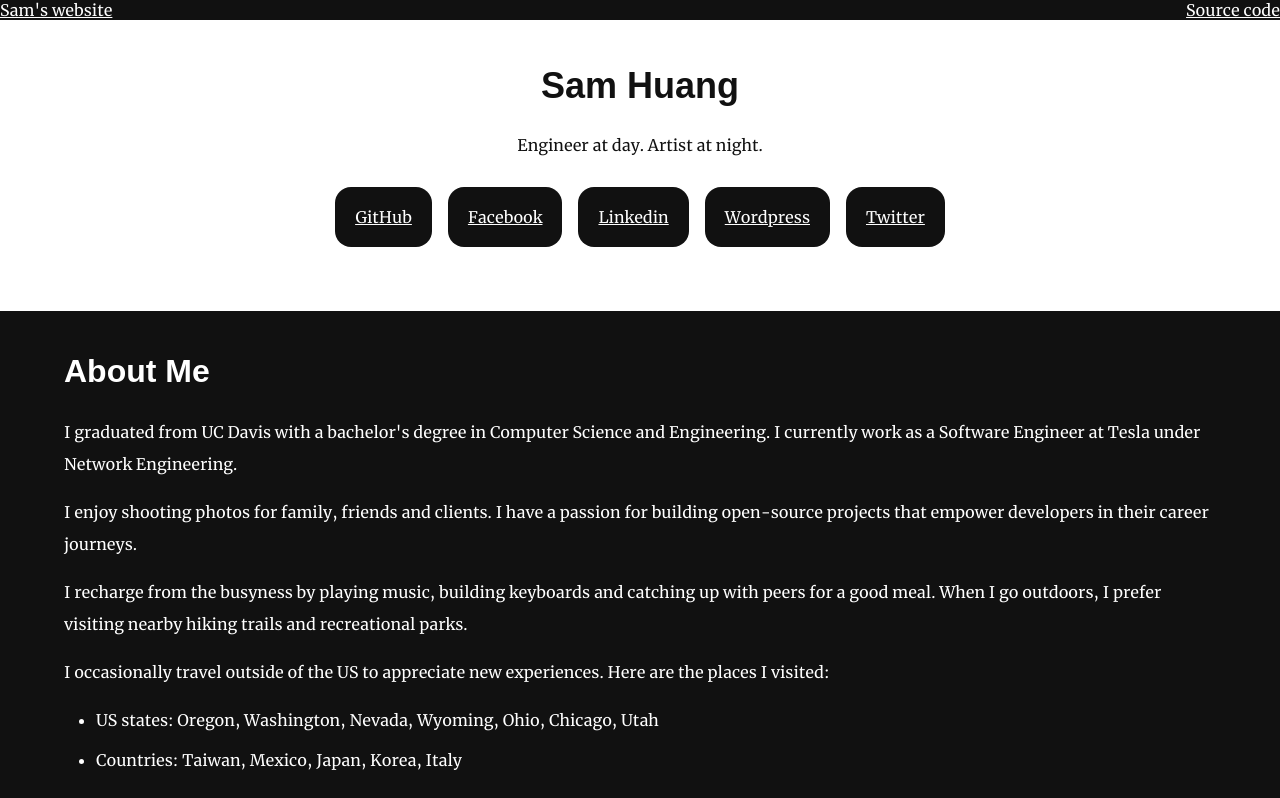
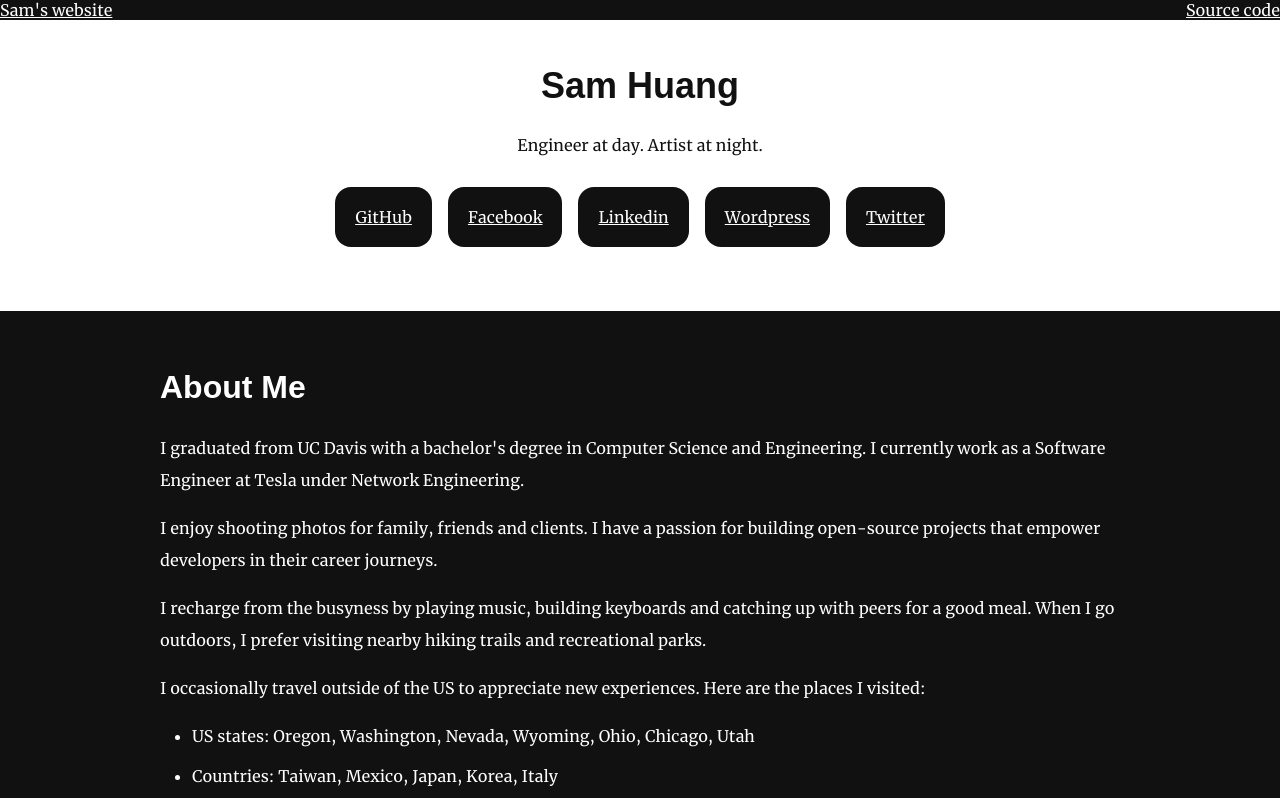
Before and after one commit to huangsam/huangsam.github.io, a SvelteKit app: page / in a window 1280 px wide. Shown: the top 798 px of the page. Built offline with nearby package versions, Linux system fonts and the light colour scheme; a web font is replaced by a local one.

Commit message:
Update padding for section.about

```diff
--- a/src/routes/+page.svelte
+++ b/src/routes/+page.svelte
@@ -132,7 +132,7 @@
     }
   }
   section.about {
-    padding: 1em 4em;
+    padding: 2em 10em;
     background-color: var(--primary-bg-color);
     color: white;
     line-height: 2;
```
